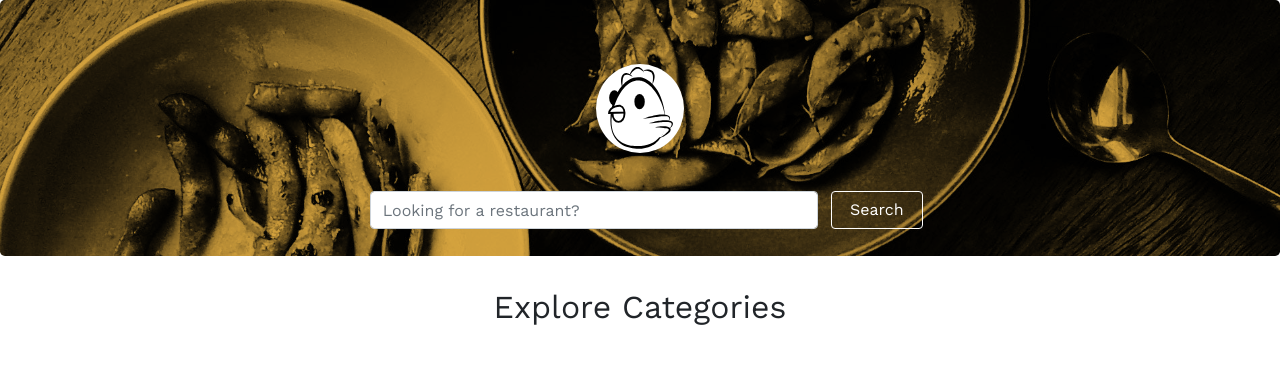
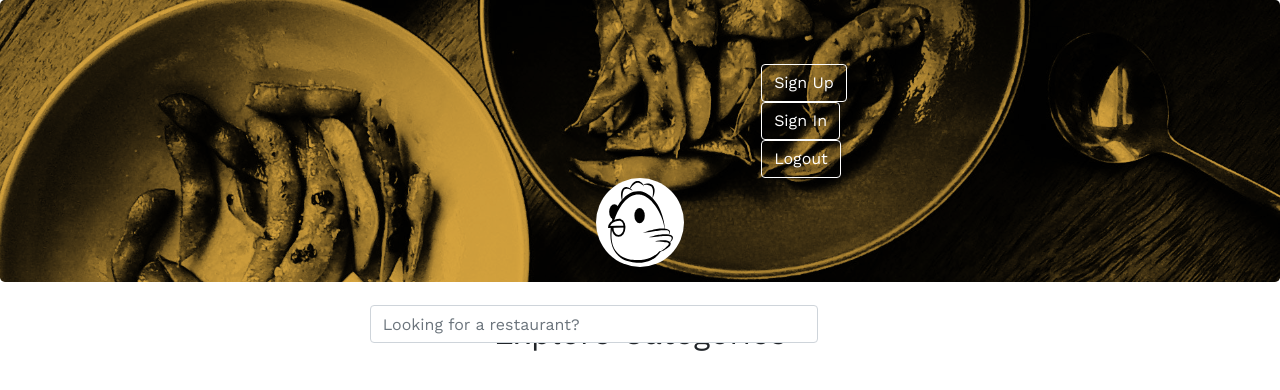
Before and after one commit to LienLeinad/CS123_Project_Group_WhatTheHack, a Django app: page / in a window 1280 px wide. Shown: the top 390 px of the page. Run offline with Django 3.2, Linux system fonts and the light colour scheme; the visitor is signed in with stand-in values (Sample User, id 1); data that the repository does not hold is empty; some libraries are stand-ins or nearby versions.

Commit message:
added the sign up/ user btns to landing and nav

```diff
--- a/chkngo/static/css/landingPage.css
+++ b/chkngo/static/css/landingPage.css
@@ -53,13 +53,13 @@ h1, h2, h3, h4, h5, h6 {
 	color: white;
 }
 
-.search-btn:hover {
+.search-btn:hover, .user-btn:hover {
 	background-color: #323031;
 	border-color: none;
 	color: white;
 }
 
-.search-btn {
+.search-btn, .user-btn {
 	background-color: none;
 	color: white;
 	border: 1px solid white;
@@ -67,11 +67,15 @@ h1, h2, h3, h4, h5, h6 {
 
 @media (min-width: 320px) {
 	.jumbotron, .layer {
-		height: 60vw;
+		height: 65vw;
 	}
 
 	.img-logo {
 		width: 20%;
+	}
+
+	.user-btn {
+		margin-left: 64vw;
 	}
 
 	.cat-col {
@@ -96,11 +100,15 @@ h1, h2, h3, h4, h5, h6 {
 
 @media (min-width: 992px) {
 	.jumbotron, .layer {
-		height: 20vw;
+		height: 22vw;
 	}
 
 	.img-logo {
 		width: 8%;
+	}
+
+	.user-btn {
+		margin-left: 54vw;
 	}
 
 	.search-bar {
--- a/chkngo/webapp/templates/landingPage.html
+++ b/chkngo/webapp/templates/landingPage.html
@@ -33,6 +33,11 @@
 <body>
 	<div class="jumbotron">
 		<div class="container">
+			<div class="row">
+				<button class="btn user-btn">Sign Up</button>
+				<button class="btn user-btn">Sign In</button>
+				<button class="btn user-btn">Logout</button>
+			</div>
 			<div class="img">
 				<img src="{% static 'imgs/logo.svg' %}" class="img-logo" alt="logo">
 			</div>
```
